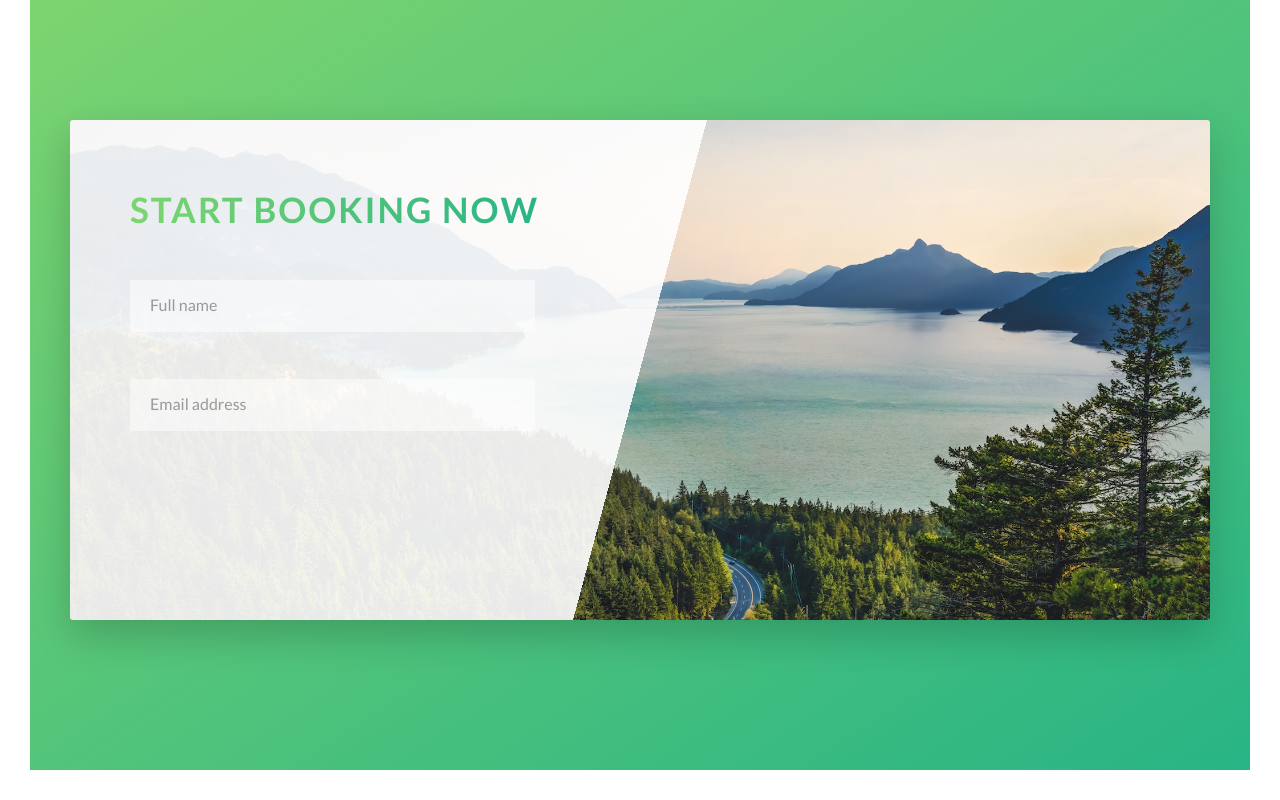
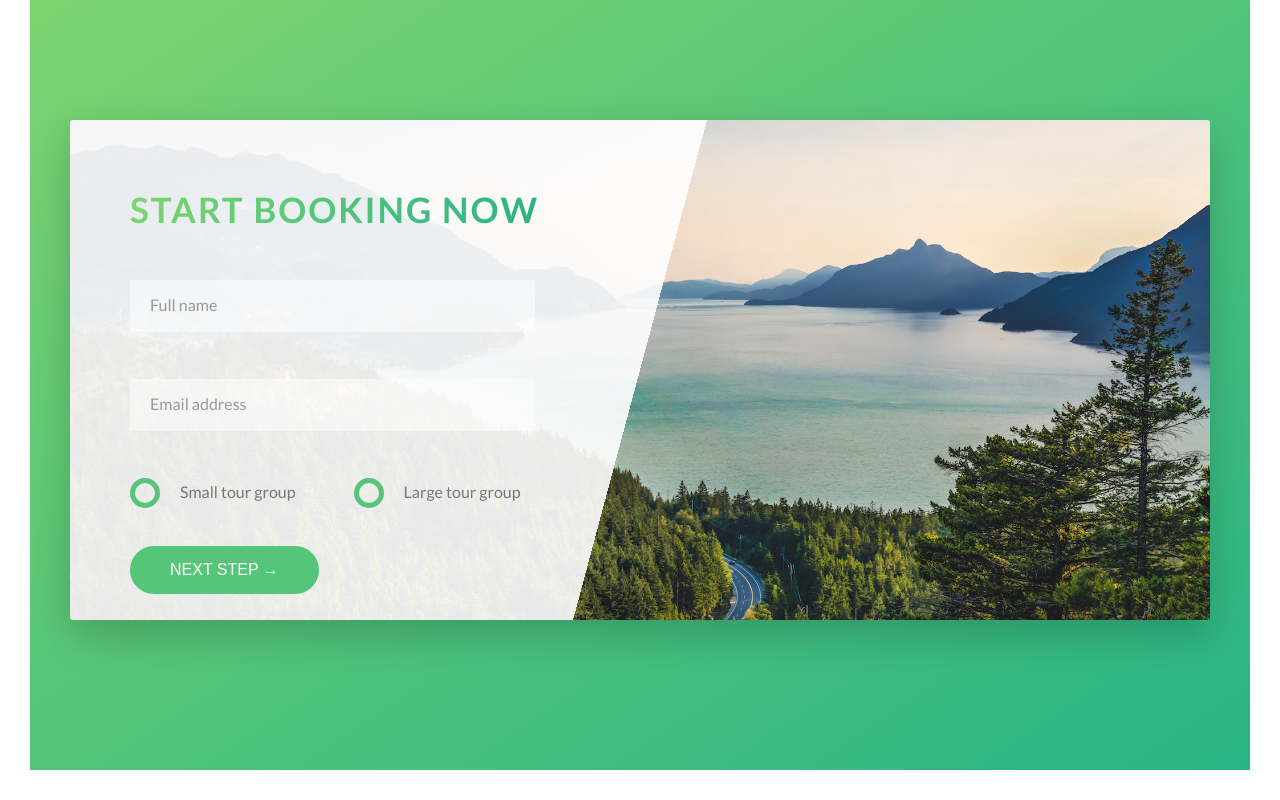
Before and after one commit to marco-pontes/advanced-css-practice, a website: page natours/index.html in a window 1280 px wide. Shown: the part 4529-5329 px from the top of the page. Drawn offline with Linux system fonts and the light colour scheme.

Commit message:
Chapter 47. Booking section form radio button styling. Properties used: pseudo selectors radio-button:checked
~ any of the next siblings selector

```diff
--- a/natours/index.html
+++ b/natours/index.html
@@ -293,6 +293,26 @@
                   />
                   <label for="email" class="form__label">Email address</label>
                 </div>
+
+                <div class="form__group u-margin-bottom-medium">
+                  <div class="form__radio-group">
+                    <input type="radio" class="form__radio-input" id="small" name="size" />
+                    <label for="small" class="form__radio-label">
+                      <span class="form__radio-button"></span>
+                      Small tour group
+                    </label>
+                  </div>
+                  <div class="form__radio-group">
+                    <input type="radio" class="form__radio-input" id="large" name="size" />
+                    <label for="large" class="form__radio-label">
+                      <span class="form__radio-button"></span>
+                      Large tour group
+                    </label>
+                  </div>
+                </div>
+                <div class="form__group">
+                  <button class="btn btn--green">Next step &rarr;</button>
+                </div>
               </form>
             </div>
           </div>
--- a/natours/sass/base/_utilities.scss
+++ b/natours/sass/base/_utilities.scss
@@ -1,23 +1,23 @@
 .u-center-text {
-  text-align: center;
+  text-align: center !important;
 }
 
 .u-margin-bottom-small {
-  margin-bottom: 1.5rem;
+  margin-bottom: 1.5rem !important;
 }
 
 .u-margin-bottom-medium {
-  margin-bottom: 4rem;
+  margin-bottom: 4rem !important;
 }
 
 .u-margin-bottom-big {
-  margin-bottom: 8rem;
+  margin-bottom: 8rem !important;
 }
 
 .u-margin-top-big {
-  margin-top: 8rem;
+  margin-top: 8rem !important;
 }
 
 .u-margin-top-huge {
-  margin-top: 10rem;
+  margin-top: 10rem !important;
 }
--- a/natours/sass/components/_button.scss
+++ b/natours/sass/components/_button.scss
@@ -1,4 +1,5 @@
 .btn {
+  &,
   &:link,
   &:visited {
     text-transform: uppercase;
@@ -9,6 +10,10 @@
     transition: all 0.2s;
     position: relative;
     font-size: $default-font-size;
+
+    //changes for the button element
+    border: none;
+    cursor: pointer;
   }
 
   &:hover {
@@ -34,7 +39,9 @@
     transition: all 0.4s;
   }
 
-  &:active {
+  &:active,
+  &:focus {
+    outline: none;
     transform: translateY(-1px);
     box-shadow: 0 0.5rem 1rem rgba($color-black, 0.2);
   }
--- a/natours/sass/components/_form.scss
+++ b/natours/sass/components/_form.scss
@@ -14,6 +14,7 @@
     border-bottom: 3px solid transparent;
     width: 90%;
     display: block;
+    transition: all 0.3s;
 
     &::-webkit-input-placeholder {
       color: $color-grey-dark-2;
@@ -44,4 +45,50 @@
     visibility: hidden;
     transform: translateY(-4rem);
   }
+
+  &__radio-group {
+    width: 49%;
+    display: inline-block;
+  }
+
+  &__radio-input {
+    display: none;
+  }
+
+  &__radio-label {
+    font-size: $default-font-size;
+    cursor: pointer;
+    position: relative;
+    padding-left: 5rem;
+  }
+
+  &__radio-button {
+    height: 3rem;
+    width: 3rem;
+    border: 5px solid $color-primary;
+    display: inline-block;
+    border-radius: 50%;
+    position: absolute;
+    left: 0;
+    top: -0.4rem;
+
+    &::after {
+      content: "";
+      display: block;
+      height: 1.3rem;
+      width: 1.3rem;
+      border-radius: 50%;
+      position: absolute;
+      left: 50%;
+      top: 50%;
+      transform: translate(-50%, -50%);
+      background-color: $color-primary;
+      opacity: 0;
+      transition: opacity 0.2s;
+    }
+  }
+
+  &__radio-input:checked ~ &__radio-label &__radio-button::after {
+    opacity: 1;
+  }
 }
```
Also changed, not shown: natours/css/style.css.
